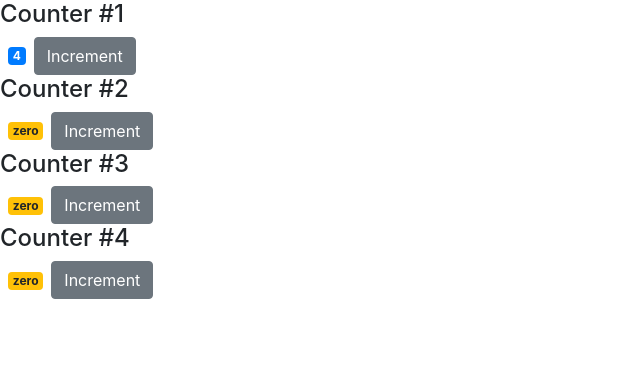
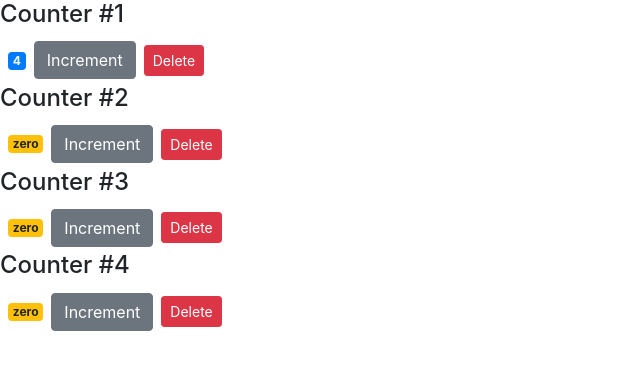
Before and after one commit to LuckyMadu/react-practices, a React (Create React App) app: page / in a window 1280 px wide. Shown: the top 370 px of the page, without its empty margins (0-640 px from the left). Built offline with nearby package versions, Linux system fonts and the light colour scheme.

Commit message:
state can change only in own components

```diff
--- a/src/components/counter.js
+++ b/src/components/counter.js
@@ -21,10 +21,13 @@
       {/*  <h4>Counter #{props.id}</h4> */}
       <span className={getBadgeClasses()}>{formatCount()}</span>
       <button
-        onClick={() => handleIncrement}
+        onClick={() => handleIncrement()}
         className="btn btn-secondary btn-md"
       >
         Increment
+      </button>
+      <button onClick={props.onDelete} className="btn btn-danger btn-sm m-2">
+        Delete
       </button>
     </div>
   );
--- a/src/components/counters.js
+++ b/src/components/counters.js
@@ -21,11 +21,21 @@
       }
     ]
   };
+
+  handleDelete = () => {
+    console.log("Event Handler Called!");
+  };
+
   render() {
     return (
       <div>
         {this.state.counters.map(counter => (
-          <Counter key={counter.id} value={counter.value} id={counter.id}>
+          <Counter
+            onDelete={this.handleDelete}
+            key={counter.id}
+            value={counter.value}
+            id={counter.id}
+          >
             <h4>Counter #{counter.id}</h4>
           </Counter>
         ))}
```
